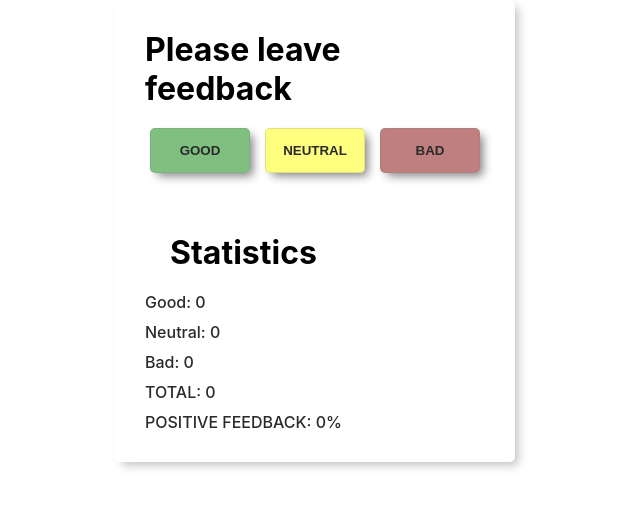
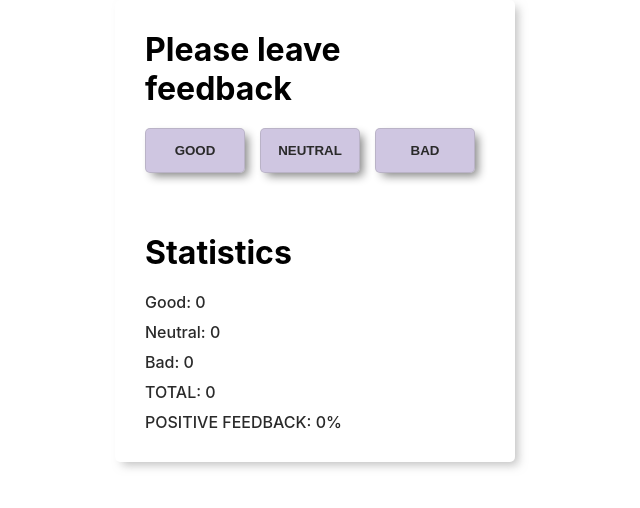
Before and after one commit to JuliaGolban/goit-react-hw-02-feedback, a React (Create React App) app: page / in a window 1280 px wide. Shown: the top 508 px of the page, without its empty margins (325-965 px from the left). Built offline with nearby package versions, Linux system fonts and the light colour scheme.

Commit message:
refactor
changed according to the task

```diff
--- a/src/App.jsx
+++ b/src/App.jsx
@@ -1,6 +1,6 @@
 import { Component } from 'react';
-import { Container } from './constants/Container.styled';
-import { Reviews } from './components/Reviews/Reviews';
+import { Container } from './components/base/Container.styled';
+import { FeedbackOptoins } from './components/FeedbackOptoins/FeedbackOptoins';
 import { Statistics } from './components/Statistics/Statistics';
 
 export class App extends Component {
@@ -11,52 +11,48 @@ export class App extends Component {
   }
 
   total= 0;
-    positivePercentage= 0;
+  positivePercentage = 0;
 
-    handleGoodReviews = () => {
-        this.setState(prevState => ({
-            good: prevState.good +1,
-        }))
+  handleFeedback = type => {
+    this.setState(prevState => {
+      return { [type]: prevState[type] + 1 };
+    })
   }
 
-    handleNeutralReviews = () => {
-        this.setState(prevState => ({
-            neutral: prevState.neutral +1,
-        }))
-    }
+  countTotalFeedback = () => {
+    const { good, neutral, bad } = this.state;
 
-    handleBadReviews = () => {
-        this.setState(prevState => ({
-            bad: prevState.bad +1,
-        }))
-    }
-
-    countTotalFeedback = ()=> {
-      this.total = this.state.good + this.state.neutral + this.state.bad;
+    this.total = good + neutral + bad;
   }
 
   countPositiveFeedbackPercentage = () => {
+    const { good } = this.state;
+    const { total } = this;
+
     if (!this.total) return;
-      this.positivePercentage = (this.state.good / this.total) * 100;
+    this.positivePercentage = parseInt((good / total) * 100);
   }
 
   render() {
     this.countTotalFeedback();
     this.countPositiveFeedbackPercentage();
 
+    const { good, neutral, bad } = this.state;
+    const { total, positivePercentage} = this;
+
     return (
       <Container>
-        <Reviews
-          onGoodBtnClick={this.handleGoodReviews}
-          onNeutralBtnClick={this.handleNeutralReviews}
-          onBadBtnClick={this.handleBadReviews}>
-        </Reviews>
+        <FeedbackOptoins
+          options={Object.keys(this.state)}
+          onLeaveFeedback={this.handleFeedback}
+        >
+        </FeedbackOptoins>
         <Statistics
-          good={this.state.good}
-          neutral={this.state.neutral}
-          bad={this.state.bad}
-          total={this.total}
-          positivePercentage={this.positivePercentage.toFixed(0)}
+          good={good}
+          neutral={neutral}
+          bad={bad}
+          total={total}
+          positivePercentage={positivePercentage}
         ></Statistics>
       </Container>
       );
--- /dev/null
+++ b/src/components/FeedbackOptoins/FeedbackOptoins.jsx
@@ -0,0 +1,23 @@
+import React from 'react';
+import PropTypes from 'prop-types';
+import { Section } from '../Section/Section';
+import { Wrapper, Btn } from './FeedbackOptoins.styled';
+
+export const FeedbackOptoins = ({options, onLeaveFeedback}) => {
+    return (
+        <Section title='Please leave feedback'>
+            <Wrapper>
+                {options.map((options) => {
+                    return (
+                        <Btn key={options} onClick={ ()=> onLeaveFeedback(options)}>{options}
+                        </Btn>)
+                })}
+            </Wrapper>
+        </Section>
+    );
+}
+
+FeedbackOptoins.propTypes = {
+    options: PropTypes.arrayOf(PropTypes.string).isRequired,
+    onLeaveFeedback: PropTypes.func.isRequired,
+}
--- a/src/components/Reviews/Reviews.styled.js
+++ b/src/components/FeedbackOptoins/FeedbackOptoins.styled.js
@@ -15,7 +15,17 @@ const Btn = styled.button`
   font-weight: 700;
   text-transform: uppercase;
 
-  background-color: rgba(160, 141, 196, 0.5);
+  background-color: ${props => {
+    if (props.good) {
+      return 'rgba(0, 128, 0, 0.5)';
+    }
+    if (props.neutral) {
+      return 'rgba(255, 255, 0, 0.5)';
+    }
+    if (props.bad) {
+      return 'rgba(128, 0, 0, 0.5)';
+    } else return 'rgba(160, 141, 196, 0.5)';
+  }};
   border-radius: 5px;
   border: 1px solid rgba(128, 128, 128, 0.263);
 
@@ -29,16 +39,4 @@ const Btn = styled.button`
   }
 `;
 
-const GoodBtn = styled(Btn)`
-  background-color: rgba(0, 128, 0, 0.5);
-`;
-
-const NeutralBtn = styled(Btn)`
-  background-color: rgba(255, 255, 0, 0.5);
-`;
-
-const BadBtn = styled(Btn)`
-  background-color: rgba(128, 0, 0, 0.5);
-`;
-
-export { Wrapper, Btn, GoodBtn, NeutralBtn, BadBtn };
+export { Wrapper, Btn };
--- a/src/components/Reviews/Reviews.jsx
+++ /dev/null
@@ -1,24 +0,0 @@
-import React from 'react';
-import PropTypes from 'prop-types';
-import { Section } from '../../constants/Section.styled';
-import { Title } from '../../constants/Title.styled'
-import { Wrapper, GoodBtn, NeutralBtn, BadBtn } from './Reviews.styled';
-
-export const Reviews = ({onGoodBtnClick, onNeutralBtnClick, onBadBtnClick}) => {
-    return (
-            <Section>
-                <Title as='h2' level='l'>Please leave feedback</Title>
-                <Wrapper>
-                <GoodBtn onClick={onGoodBtnClick}>Good</GoodBtn>
-                    <NeutralBtn onClick={onNeutralBtnClick}>Neutral</NeutralBtn>
-                    <BadBtn onClick={onBadBtnClick}>Bad</BadBtn>
-                </Wrapper>
-            </Section>
-    );
-}
-
-Reviews.propTypes = {
-    onGoodBtnClick: PropTypes.func.isRequired,
-    onNeutralBtnClick: PropTypes.func.isRequired,
-    onBadBtnClick: PropTypes.func.isRequired,
-}
--- /dev/null
+++ b/src/components/Section/Section.jsx
@@ -0,0 +1,16 @@
+import React from 'react';
+import PropTypes from 'prop-types';
+import * as SC from '../Section/Section.styled';
+
+export const Section = ({title ="", size, children}) => {
+    return (
+        <SC.Section>
+            <SC.Title size={size}>{title}</SC.Title>
+            {children}
+        </SC.Section>)
+}
+
+Section.propTypes = {
+  title: PropTypes.string,
+  children: PropTypes.any,
+};
--- /dev/null
+++ b/src/components/Section/Section.styled.js
@@ -0,0 +1,19 @@
+import styled from 'styled-components';
+
+const Section = styled.section`
+  display: flex;
+  flex-direction: column;
+  align-items: flex-start;
+  justify-content: center;
+
+  padding: 30px;
+`;
+
+const Title = styled.h1`
+  margin-bottom: 20px;
+  font-size: 32px;
+  font-weight: 700;
+  color: rgb(0, 0, 0);
+`;
+
+export { Section, Title };
--- a/src/components/Statistics/Statistics.jsx
+++ b/src/components/Statistics/Statistics.jsx
@@ -1,14 +1,11 @@
 import React from 'react';
 import PropTypes from 'prop-types';
-// import React, { Component } from 'react';
-import { Section } from '../../constants/Section.styled';
-import { Title } from '../../constants/Title.styled'
+import { Section} from '../Section/Section';
 import { List, Item,ItemGeneral } from './Statistics.styled';
 
 export const Statistics = ({good, neutral, bad, total, positivePercentage}) => {
     return (
-            <Section>
-                <Title as='h2' level='l'>Statistics</Title>
+            <Section title='Statistics'>
                 <List>
                     <Item>Good: {good}</Item>
                     <Item>Neutral: {neutral}</Item>
@@ -21,58 +18,9 @@ export const Statistics = ({good, neutral, bad, total, positivePercentage}) => {
 }
 
 Statistics.propTypes = {
-    good: PropTypes.oneOfType([PropTypes.number, PropTypes.string]),
-    neutral: PropTypes.oneOfType([PropTypes.number, PropTypes.string]),
-    bad: PropTypes.oneOfType([PropTypes.number, PropTypes.string]),
-    total: PropTypes.oneOfType([PropTypes.number, PropTypes.string]),
-    positive: PropTypes.oneOfType([PropTypes.number, PropTypes.string]),
+    good: PropTypes.number,
+    neutral: PropTypes.number,
+    bad: PropTypes.number,
+    total: PropTypes.number,
+    positive: PropTypes.number,
 }
-
-// export class Statistics extends Component {
-//     static defaultProps = {
-//         good: 0,
-//         neutral: 0,
-//         bad: 0,
-//         initialValue: 0,
-//     };
-
-//     state = {
-//         good: this.props.good,
-//         neutral: this.props.neutral,
-//         bad: this.props.bad,
-//     }
-
-//     handleGoodReviews = () => {
-//         this.setState(prevState => ({
-//             good: prevState.good +1,
-//         }))
-//     }
-
-//     handleNeutralReviews = () => {
-//         this.setState(prevState => ({
-//             neutral: prevState.neutral +1,
-//         }))
-//     }
-
-//     handleBadReviews = () => {
-//         this.setState(prevState => ({
-//             bad: prevState.bad +1,
-//         }))
-//     }
-
-//     render() {
-//         const { good, neutral, bad } = this.props;
-//         return (
-//             <Section>
-//                 <Title as='h2' level='l'>Statistics</Title>
-//                 <List>
-//                     <Item>Good: {good}</Item>
-//                     <Item>Neutral: {neutral}</Item>
-//                     <Item>Bad: {bad}</Item>
-//                     <ItemGeneral>Total:</ItemGeneral>
-//                     <ItemGeneral>Positive feedback:</ItemGeneral>
-//                 </List>
-//             </Section>
-//         );
-//     }
-// }
--- /dev/null
+++ b/src/components/index.js
@@ -0,0 +1,3 @@
+import './FeedbackOptoins';
+import './Statistics';
+import './base';
--- a/src/constants/Section.styled.js
+++ /dev/null
@@ -1,10 +0,0 @@
-import styled from 'styled-components';
-
-export const Section = styled.section`
-  display: flex;
-  flex-direction: column;
-  align-items: center;
-  justify-content: center;
-
-  padding: 30px;
-`;
--- a/src/constants/Title.styled.js
+++ /dev/null
@@ -1,13 +0,0 @@
-import styled from 'styled-components';
-import { theme } from './theme';
-
-export const Title = styled.h1`
-  margin-bottom: 20px;
-  font-size: ${props => getHeadingStyles(props.level)};
-  font-weight: 700;
-  color: rgb(0, 0, 0);
-`;
-
-const getHeadingStyles = (level = theme.fontSizes.m) => {
-  return theme.fontSizes[level];
-};
--- a/src/index.js
+++ b/src/index.js
@@ -2,14 +2,10 @@ import React from 'react';
 import ReactDOM from 'react-dom/client';
 import { App } from './App';
 import './index.css';
-import { theme } from './constants/theme';
-import { ThemeProvider } from 'styled-components';
 
 const root = ReactDOM.createRoot(document.getElementById('root'));
 root.render(
   <React.StrictMode>
-    <ThemeProvider theme={theme}>
-      <App />
-    </ThemeProvider>
+    <App />
   </React.StrictMode>
 );
```
Also changed, not shown: src/components/base/Container.styled.js (renamed from src/constants/Container.styled.js). Lines whose indentation alone changed are shown as unchanged.
